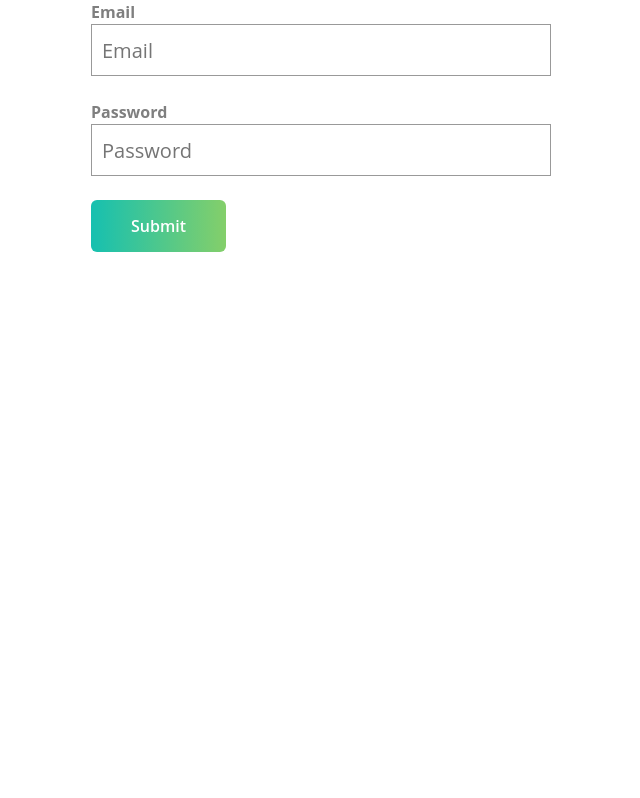
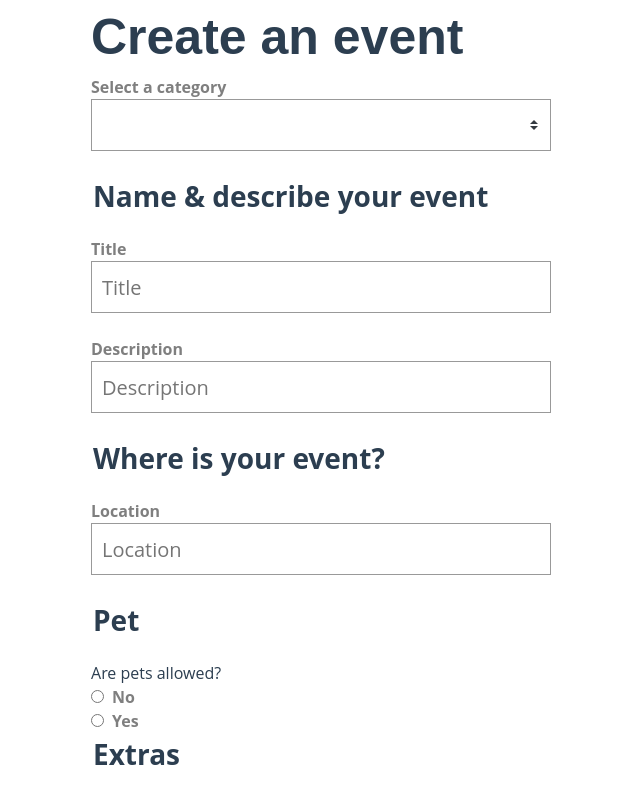
Before and after one commit to BarryCoding/vm-vue-form, a Vue app: page / in a window 1280 px wide. Shown: the top 798 px of the page, without its empty margins (319-959 px from the left). Built offline with nearby package versions, Linux system fonts and the light colour scheme.

Commit message:
L4 big form validate and submit

```diff
--- /dev/null
+++ b/src/AppForm.vue
@@ -0,0 +1,141 @@
+<template>
+  <div>
+    <h1>Create an event</h1>
+    <form @submit="submit">
+      <BaseSelect
+        label="Select a category"
+        v-model="category"
+        :options="categories"
+        :error="errors.category"
+      />
+
+      <fieldset>
+        <legend>Name & describe your event</legend>
+        <BaseInput label="Title" type="text" v-model="title" :error="errors.title" />
+        <BaseInput
+          label="Description"
+          type="text"
+          v-model="description"
+          :error="errors.description"
+        />
+      </fieldset>
+
+      <fieldset>
+        <legend>Where is your event?</legend>
+        <BaseInput label="Location" type="text" v-model="location" />
+      </fieldset>
+
+      <fieldset>
+        <legend>Pet</legend>
+        <p>Are pets allowed?</p>
+        <BaseRadioGroup :options="radioOptions" name="pet" v-model="pets" />
+      </fieldset>
+
+      <fieldset>
+        <legend>Extras</legend>
+        <div>
+          <BaseCheckbox label="Catering" v-model="catering" />
+        </div>
+
+        <div>
+          <BaseCheckbox label="Live music" v-model="music" />
+        </div>
+      </fieldset>
+
+      <BaseButton type="submit" class="-fill-gradient"> Submit </BaseButton>
+    </form>
+  </div>
+</template>
+
+<script setup lang="ts">
+import { ref } from 'vue'
+import { useField, useForm } from 'vee-validate'
+
+const categories = ref([
+  'sustainability',
+  'nature',
+  'animal welfare',
+  'housing',
+  'education',
+  'food',
+  'community'
+])
+
+const radioOptions = ref([
+  { label: 'No', value: '0' },
+  { label: 'Yes', value: '1' }
+])
+
+function required(value: string) {
+  const requiredMessage = 'This field is required'
+  if (!value) return requiredMessage
+
+  return true
+}
+
+function minLength(number: number, value: string) {
+  if (value.length < number) return 'Please type at least ' + number + ' characters'
+
+  return true
+}
+
+function anything() {
+  return true
+}
+const validationSchema = {
+  category: required,
+  title: (value: string) => {
+    const req = required(value)
+    if (req !== true) return req
+
+    const min = minLength(3, value)
+    if (min !== true) return min
+
+    return true
+  },
+  description: required,
+  location: undefined,
+  pets: anything,
+  catering: anything,
+  music: anything
+}
+
+const { handleSubmit, errors } = useForm({
+  validationSchema,
+  initialValues: {
+    category: '',
+    title: '',
+    description: '',
+    location: '',
+    pets: '',
+    catering: false,
+    music: false
+  }
+})
+
+const { value: category } = useField<string>('category')
+const { value: title } = useField<string>('title')
+const { value: description } = useField<string>('description')
+const { value: location } = useField<string>('location')
+const { value: pets } = useField<string>('pets')
+const { value: catering } = useField<boolean>('catering')
+const { value: music } = useField<boolean>('music')
+
+const submit = handleSubmit((values) => {
+  console.log(`💵 💴 💶 💷 ~ file: AppForm.vue:125 ~ submit ~ values:`, values)
+})
+</script>
+
+<style scoped>
+fieldset {
+  border: 0;
+  margin: 0;
+  padding: 0;
+}
+
+legend {
+  font-size: 28px;
+  font-weight: 700;
+  margin-bottom: 20px;
+}
+</style>
--- a/src/components/BaseSelect.vue
+++ b/src/components/BaseSelect.vue
@@ -1,16 +1,19 @@
 <script setup lang="ts">
 import { useId } from '@/composables/useId'
-import { useAttrs } from 'vue'
+import { computed, useAttrs } from 'vue'
 const attrs = useAttrs()
 const fakeId = useId()
 
 interface Props {
   label?: string
   modelValue?: string
+  error?: string
   options: string[]
 }
 
-const props = withDefaults(defineProps<Props>(), { label: '', modelValue: '' })
+const props = withDefaults(defineProps<Props>(), { label: '', modelValue: '', error: '' })
+const errorId = computed(() => (props.error ? 'error-' + fakeId : undefined))
+const invalid = computed(() => (props.error ? true : undefined))
 
 const emit = defineEmits<{
   'update:modelValue': [string]
@@ -23,7 +26,14 @@ function onChange(e: Event) {
 
 <template>
   <label :for="fakeId">{{ props.label }}</label>
-  <select :id="fakeId" v-bind="{ ...attrs, onChange }" :value="props.modelValue" class="field">
+  <select
+    :id="fakeId"
+    :aria-describedby="errorId"
+    :aria-invalid="invalid"
+    v-bind="{ ...attrs, onChange }"
+    :value="props.modelValue"
+    class="field"
+  >
     <option
       v-for="option in options"
       :value="option"
@@ -33,6 +43,8 @@ function onChange(e: Event) {
       {{ option }}
     </option>
   </select>
+
+  <p v-if="props.error" class="errorMessage" :id="errorId">{{ props.error }}</p>
 </template>
 
 <style scoped></style>
--- a/src/main.ts
+++ b/src/main.ts
@@ -2,6 +2,7 @@ import './assets/main.css'
 
 import { createApp } from 'vue'
 // import App from './App.vue'
-import App from './AppValidate.vue'
+// import App from './AppValidate.vue'
+import App from './AppForm.vue'
 
 createApp(App).mount('#app')
```
